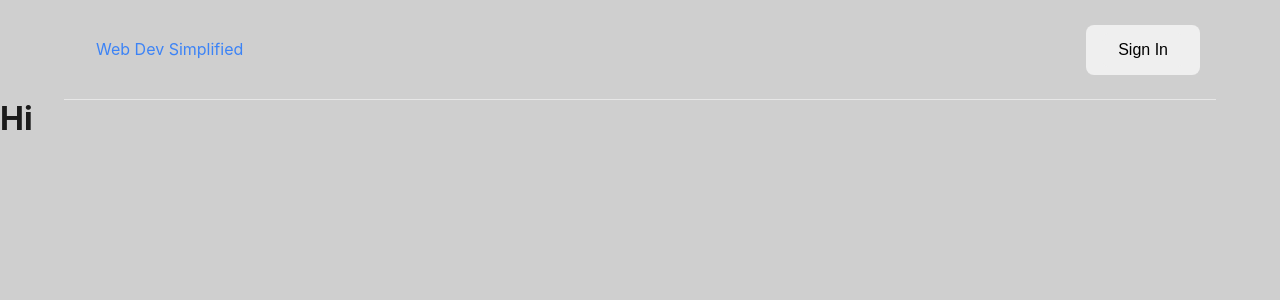
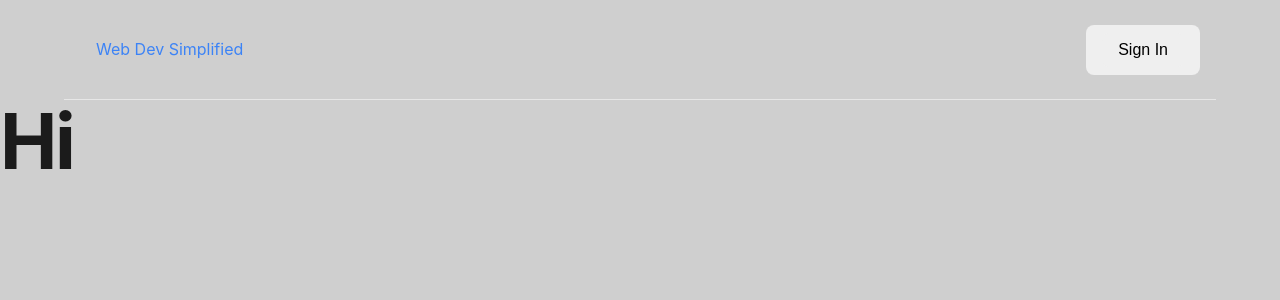
Before and after one commit to songbikes/courseplatform_1, a Next.js app: page / in a window 1280 px wide. Shown: the top 300 px of the page. Built offline with nearby package versions, Linux system fonts and the light colour scheme; no server answers.

Commit message:
add a style to the placeholder text

```diff
--- a/src/app/(consumer)/page.tsx
+++ b/src/app/(consumer)/page.tsx
@@ -1,5 +1,5 @@
 export default function HomePage() {
   return (
-    <h1>Hi</h1>
+    <h1 className='text-hero'>Hi</h1>
   )
 }
```
